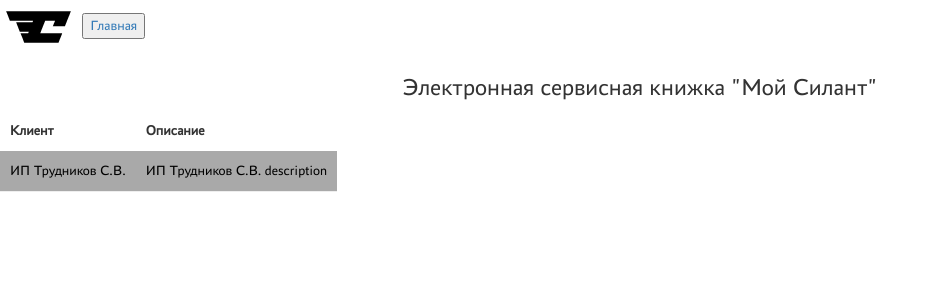
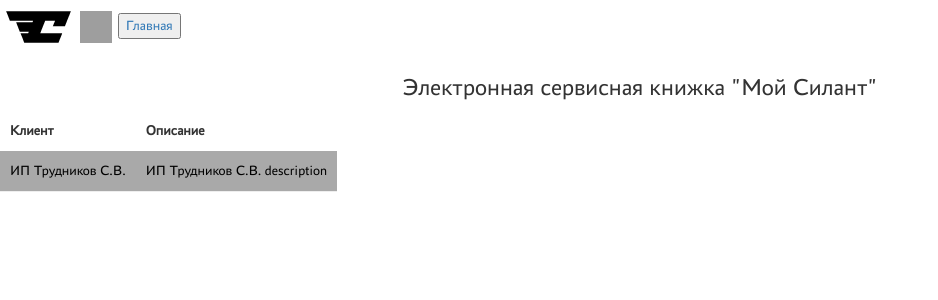
Before and after one commit to LlamaUnicorn/FPW_Final, a Django app: page /vehicle_clients_model/1 in a window 1280 px wide. Shown: the top 300 px of the page, without its empty margins (0-938 px from the left). Run offline with Django 4.2, Linux system fonts and the light colour scheme; data comes from the database, SQL or seed files in the repository; some libraries are stand-ins or nearby versions; grey boxes are pictures that could not be loaded.

Commit message:
Added telegram icon

```diff
--- a/silant/service_portal/templates/layout/basic.html
+++ b/silant/service_portal/templates/layout/basic.html
@@ -16,6 +16,9 @@
 <body>
     <nav>
         <img src="{% static 'service_portal/logo.svg' %}" alt="Logo" class="logo">
+        <a href="https://t.me/chzsa21">
+          <img src="https://cdn.jsdelivr.net/npm/@fortawesome/fontawesome-free@5.13.0/svgs/brands/telegram-plane.svg" height="32" width="32">
+        </a>
         {% block nav %}
         <button><a href="{% url 'index' %}">Главная</a></button>
         {% endblock %}
```
